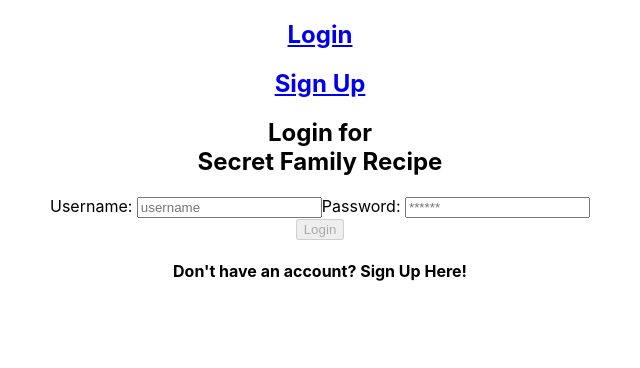
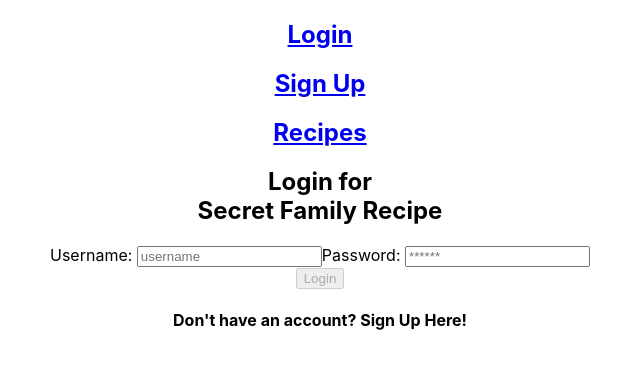
Before and after one commit to lyntechi/SFR2-Frontend, a React (Create React App) app in the folder secret_family_recipes/: page /login in a window 1280 px wide. Shown: the top 368 px of the page, without its empty margins (320-960 px from the left). Built offline with nearby package versions, Linux system fonts and the light colour scheme.

Commit message:
Added allrecipes to header navigation.

```diff
--- a/secret_family_recipes/src/App.js
+++ b/secret_family_recipes/src/App.js
@@ -32,6 +32,7 @@ function App(props) {
         <Route path="/login" component={Login} />
         <Route path="/signup" component={Signup} />
         <Route path="/logout" component={LogOutPage} />
+        <Route path="/allrecipes" component={AllRecipes} />
       </Switch>
     </div>
   );
--- a/secret_family_recipes/src/components/Header.js
+++ b/secret_family_recipes/src/components/Header.js
@@ -15,6 +15,9 @@ function Header(props) {
           </Link>
           <Link to="/signup" id="signUpLink">
             <h2>Sign Up</h2>
+          </Link>
+          <Link to="/allrecipes" id="allRecipesLink">
+            <h2>Recipes</h2>
           </Link>
         </>
       )}
```
